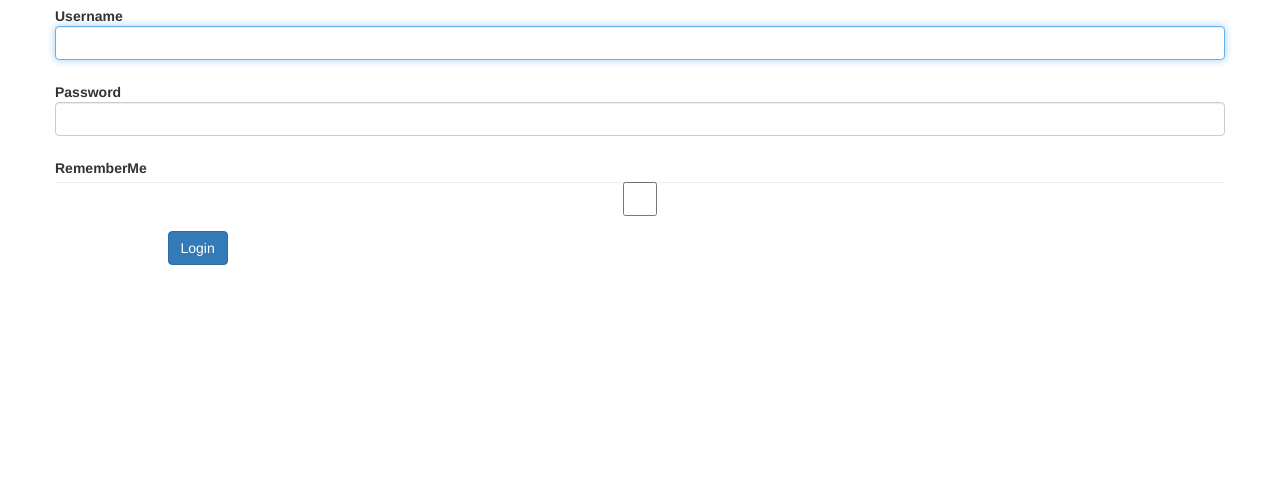
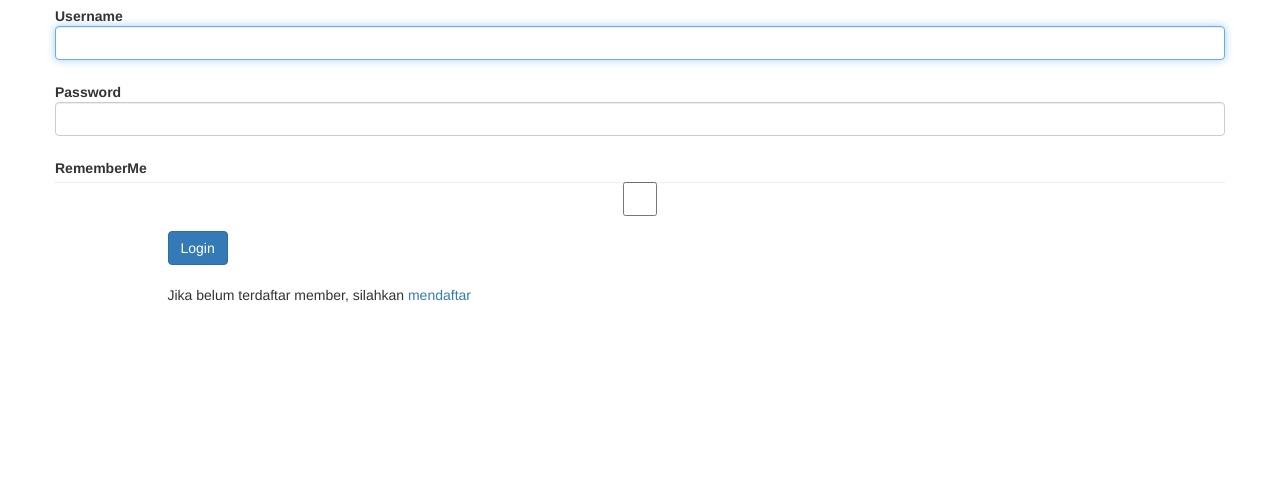
Before and after one commit to dwisuseno/tiket, a Yii app: template views/site/login.php in a window 1280 px wide. Shown: the part 171-672 px from the top of the page. Run offline with PHP 8.4 and a stand-in for Yii, Linux system fonts and the light colour scheme; the template is opened without the code that fills it, so the values that code supplies are empty; form fields are guessed from the names that the template uses; some libraries are stand-ins or nearby versions.

Commit message:
Tambah fungsi Register

```diff
--- a/views/site/login.php
+++ b/views/site/login.php
@@ -36,9 +36,14 @@ $this->title = 'Login';
             <div class="col-lg-offset-1 col-lg-11">
                 <?= Html::submitButton('Login', ['class' => 'btn btn-primary', 'name' => 'login-button']) ?>
             </div>
+            <div class="col-lg-offset-1 col-lg-11">
+                <br>
+                <p>Jika belum terdaftar member, silahkan <a href="index.php?r=site/register">mendaftar</a></p>
+            </div>
         </div>
 
     <?php ActiveForm::end(); ?>
 
 
+
 </div>
```
